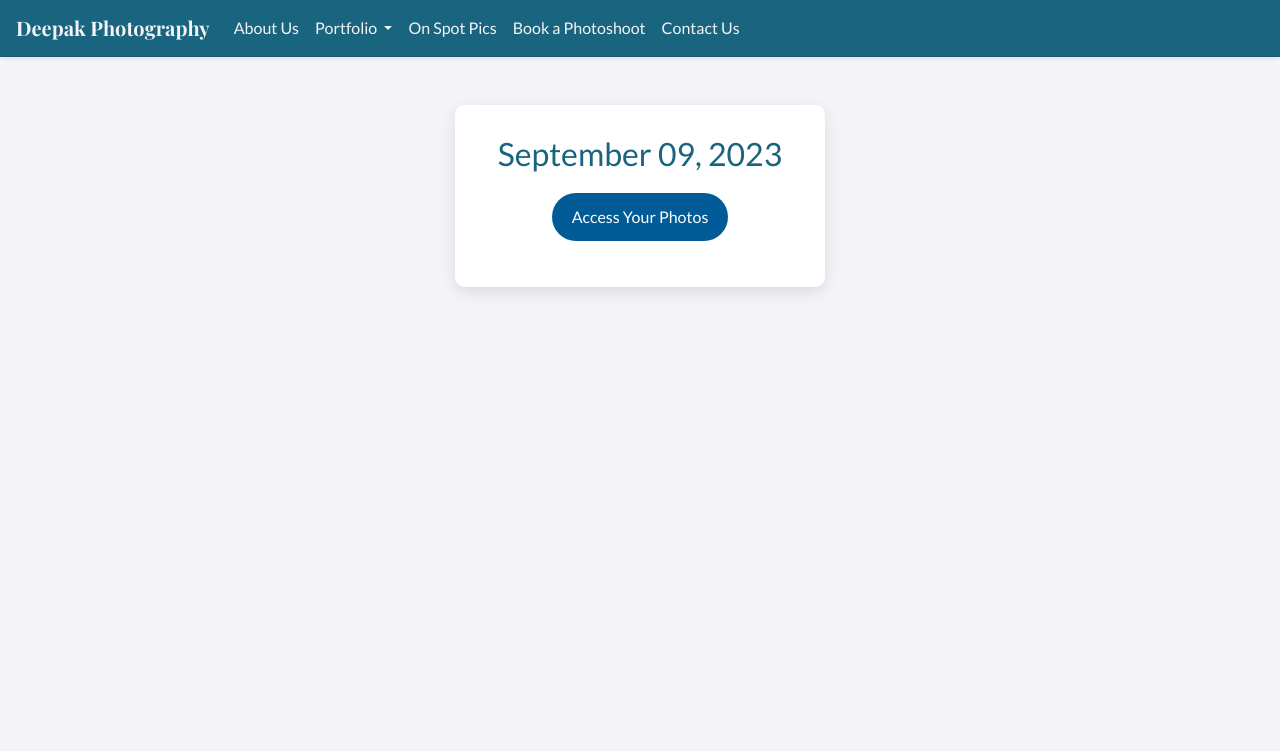
After one commit to anooprerna/deep_photography, a Django app: page /instant_pics in a window 1280 px wide. The commit adds this page. Shown: the top 751 px of the page. Run offline with Django 4.2, Linux system fonts and the light colour scheme; some libraries are stand-ins or nearby versions.

Commit message:
Add On spot section and clean up home page

```diff
--- a/photo_ap/templates/photo_ap/about_us.html
+++ b/photo_ap/templates/photo_ap/about_us.html
@@ -43,7 +43,7 @@
             </li>
 
             <li class="nav-item">
-                <a class="nav-link" href="#on-spot-pics">On Spot Pics</a>
+                <a class="nav-link" href="{% url 'instant_pics' %}">On Spot Pics</a>
             </li>
             <li class="nav-item">
                 <a class="nav-link" href="#reservations">Book a Photoshoot</a>
--- /dev/null
+++ b/photo_ap/templates/photo_ap/instant_pics.html
@@ -0,0 +1,129 @@
+{% load static %}
+<html lang="en">
+<head>
+    <meta charset="UTF-8">
+    <meta name="viewport" content="width=device-width, initial-scale=1.0">
+    <link href="https://fonts.googleapis.com/css2?family=Playfair+Display:wght@700&family=Lato:wght@400;700&display=swap" rel="stylesheet">
+    <title>Deepak Photography</title>
+
+    <!-- Bootstrap CSS -->
+    <link rel="stylesheet" href="https://maxcdn.bootstrapcdn.com/bootstrap/4.5.2/css/bootstrap.min.css">
+
+    <!-- Custom CSS -->
+    <link rel="stylesheet" href="{% static 'css/styles.css' %}">
+    <link rel="icon" href="{% static 'favicon.ico' %}" type="image/x-icon">
+</head>
+<body>
+
+<!-- Navbar -->
+<nav class="navbar navbar-expand-lg navbar-light bg-light">
+    <a class="navbar-brand" href="{% url 'home_page' %}">Deepak Photography</a>
+    <button class="navbar-toggler" type="button" data-toggle="collapse" data-target="#navbarNav" aria-controls="navbarNav" aria-expanded="false" aria-label="Toggle navigation">
+        <span class="navbar-toggler-icon"></span>
+    </button>
+    <div class="collapse navbar-collapse" id="navbarNav">
+        <ul class="navbar-nav">
+            <li class="nav-item">
+                <a class="nav-link" href="{% url 'about_us' %}">About Us</a>
+            </li>
+
+            <!-- Portfolio Dropdown -->
+            <li class="nav-item dropdown hover-dropdown">
+                <a class="nav-link dropdown-toggle" href="#" id="portfolioDropdown" role="button" aria-haspopup="true" aria-expanded="false">
+                Portfolio
+                </a>
+                <div class="dropdown-menu" aria-labelledby="portfolioDropdown">
+                    <a class="dropdown-item" href="#pre-wedding">Pre Wedding</a>
+                    <a class="dropdown-item" href="#wedding">Wedding</a>
+                    <a class="dropdown-item" href="#maternity">Maternity</a>
+                    <a class="dropdown-item" href="#new-born">New Born and Toddler</a>
+                    <a class="dropdown-item" href="#miscellaneous">Miscellaneous</a>
+                </div>
+            </li>
+
+            <li class="nav-item">
+                <a class="nav-link" href="{% url 'instant_pics' %}">On Spot Pics</a>
+            </li>
+            <li class="nav-item">
+                <a class="nav-link" href="#reservations">Book a Photoshoot</a>
+            </li>
+            <li class="nav-item">
+                <a class="nav-link" href="#contact">Contact Us</a>
+            </li>
+        </ul>
+    </div>
+</nav>
+
+
+<div class="container text-center mt-5">
+
+    <!-- Access Your Photos Section -->
+    <div class="row justify-content-center my-5">
+        <div class="col-md-6">
+            <div class="code-access-section">
+                <!-- Displaying today's date dynamically -->
+                <h2>{{ today_date }}</h2>
+                <div class="form-group">
+                    <!-- Trigger modal with button -->
+                    <button type="button" class="btn btn-primary" data-toggle="modal" data-target="#instagramPromptModal">Access Your Photos</button>
+                </div>
+            </div>
+        </div>
+    </div>
+</div>
+
+<!-- Instagram Follow Prompt Modal -->
+<div class="modal fade" id="instagramPromptModal" tabindex="-1" aria-labelledby="instagramPromptModalLabel" aria-hidden="true">
+    <div class="modal-dialog">
+        <div class="modal-content">
+            <div class="modal-header">
+                <h5 class="modal-title" id="instagramPromptModalLabel">Follow on Instagram</h5>
+                <button type="button" class="close" data-dismiss="modal" aria-label="Close">
+                    <span aria-hidden="true">&times;</span>
+                </button>
+            </div>
+            <div class="modal-body">
+                Have you followed Deepak Photography on Instagram?
+            </div>
+            <div class="modal-footer">
+                <button type="button" class="btn btn-secondary" data-toggle="modal" data-target="#instagramReminderModal" data-dismiss="modal">Not Yet</button>
+                <a href="https://www.instagram.com/deepak_photography_mysore/" target="_blank" class="btn btn-primary">Follow Now</a>
+                <!-- Linking to a different view when they confirm -->
+                <a href="{% url 'access_photos' %}" target="_blank" class="btn btn-success">Yes, I've followed</a>
+            </div>
+        </div>
+    </div>
+</div>
+
+<!-- Instagram Reminder Modal for 'Not Yet' -->
+<div class="modal fade" id="instagramReminderModal" tabindex="-1" role="dialog" aria-labelledby="instagramReminderLabel" aria-hidden="true">
+    <div class="modal-dialog" role="document">
+        <div class="modal-content">
+            <div class="modal-header">
+                <h5 class="modal-title" id="instagramReminderLabel">One more step...</h5>
+                <button type="button" class="close" data-dismiss="modal" aria-label="Close">
+                    <span aria-hidden="true">&times;</span>
+                </button>
+            </div>
+            <div class="modal-body">
+                Please follow us and then click the button below to access your pictures.
+            </div>
+            <div class="modal-footer flex-footer">
+                <div class="footer-section">
+                    <a href="https://www.instagram.com/deepak_photography_mysore/" target="_blank" class="btn btn-follow">Follow</a>
+                </div>
+                <div class="footer-section">
+                    <a href="{% url 'access_photos' %}" target="_blank" class="btn btn-success">Damn you, show me my pictures!</a>
+                </div>
+            </div>
+        </div>
+    </div>
+</div>
+
+
+<!-- Optional Bootstrap JS -->
+<script src="https://ajax.googleapis.com/ajax/libs/jquery/3.5.1/jquery.min.js"></script>
+<script src="https://cdnjs.cloudflare.com/ajax/libs/popper.js/1.16.0/umd/popper.min.js"></script>
+<script src="https://maxcdn.bootstrapcdn.com/bootstrap/4.5.2/js/bootstrap.min.js"></script>
+</body>
+</html>
--- a/photo_ap/urls.py
+++ b/photo_ap/urls.py
@@ -5,4 +5,5 @@ urlpatterns = [
     path('', views.home_page, name='home_page'),
     path('pictures', views.pictures, name='access_photos'),
     path('about_us', views.about_us, name='about_us'),
+    path('instant_pics', views.instant_pics, name='instant_pics'),
 ]
--- a/photo_ap/views.py
+++ b/photo_ap/views.py
@@ -9,10 +9,14 @@ def pictures(request):
 
 
 def home_page(request):
+    return render(request, 'photo_ap/home.html')
+
+def about_us(request):
+    return render(request, 'photo_ap/about_us.html')
+
+
+def instant_pics(request):
     context = {
         'today_date': date.today().strftime("%B %d, %Y")
     }
-    return render(request, 'photo_ap/home.html', context)
-
-def about_us(request):
-    return render(request, 'photo_ap/about_us.html')
+    return render(request, 'photo_ap/instant_pics.html', context)
```
Also changed, not shown: photo_ap/templates/photo_ap/home.html (+2 -64 lines).
